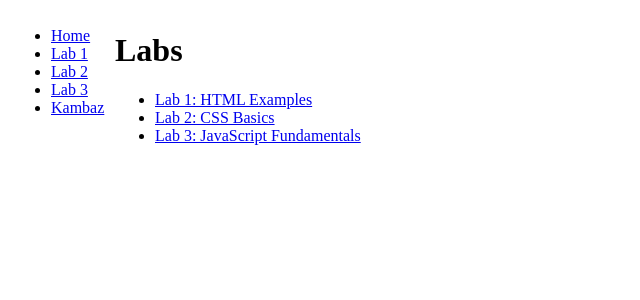
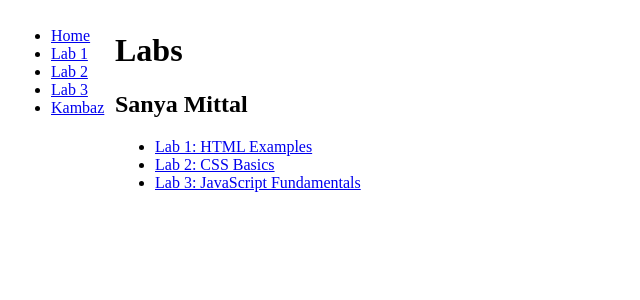
Before and after one commit to sanyamit/kambaz-next-js, a Next.js app: page /labs in a window 1280 px wide. Shown: the top 300 px of the page, without its empty margins (0-640 px from the left). Built offline with nearby package versions, Linux system fonts and the light colour scheme.

Commit message:
added name to labs

```diff
--- a/app/labs/page.tsx
+++ b/app/labs/page.tsx
@@ -3,6 +3,7 @@ export default function labs() {
  return (
    <div id="wd-labs">
      <h1>Labs</h1>
+     <h2>Sanya Mittal</h2>
      <ul>
        <li>
          <Link href="/labs/lab1" id="wd-lab1-link">
```
